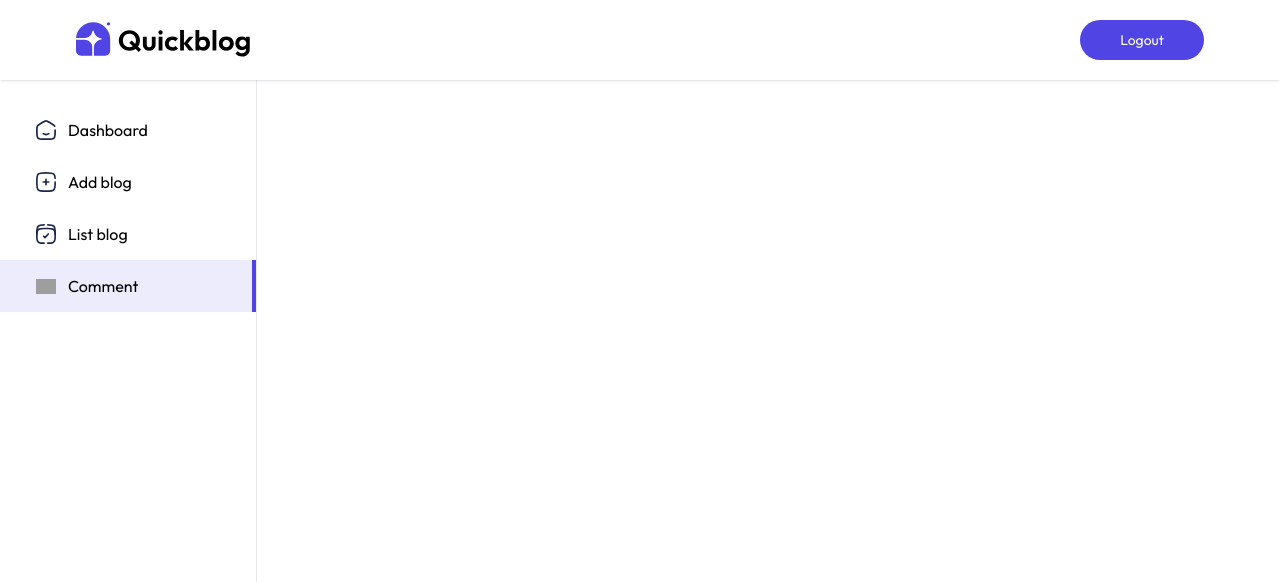
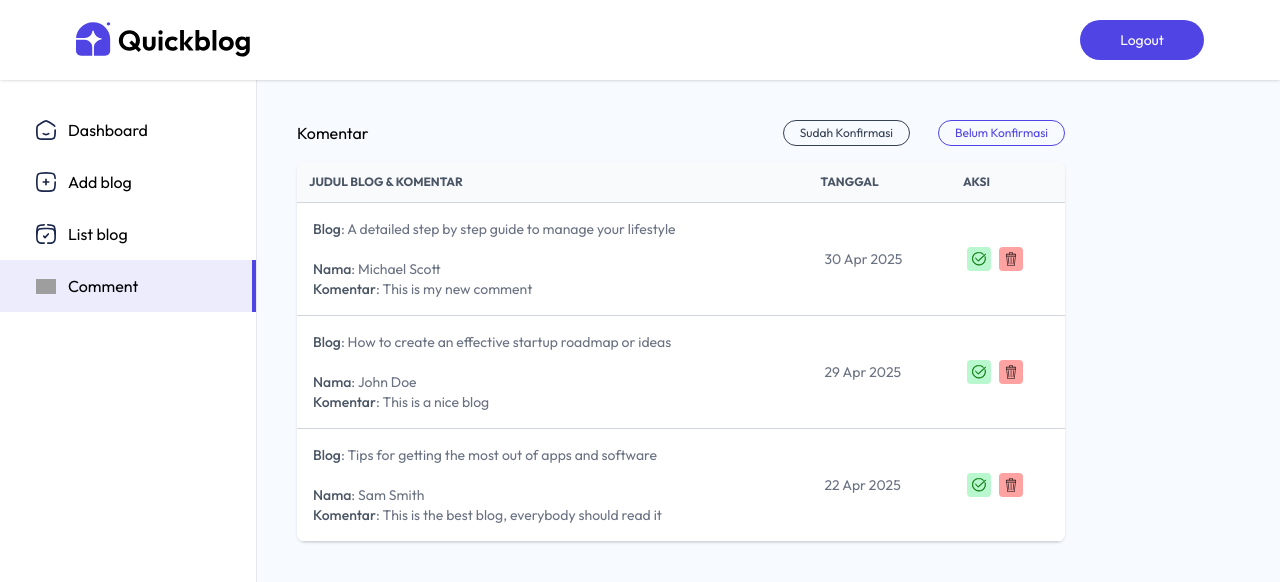
Before and after one commit to hajuenter/blog_app, a React (Vite) app in the folder client/: page /admin/comment in a window 1280 px wide. Shown: the top 582 px of the page. Built offline with nearby package versions, Linux system fonts and the light colour scheme; grey boxes are pictures that could not be loaded; a web font is replaced by a local one.

Commit message:
add comment page admin

```diff
--- /dev/null
+++ b/client/src/components/admin/CommentTableItem.jsx
@@ -0,0 +1,58 @@
+import React from "react";
+import { assets } from "../../assets/assets";
+
+const CommentTableItem = ({ comment, fetchComments }) => {
+  const { blog, createdAt } = comment;
+  const blogDate = new Date(createdAt);
+
+  return (
+    <tr className="border-y border-gray-300 whitespace-nowrap">
+      <td className="px-4 py-4">
+        <b className="font-medium text-gray-600">Blog</b>: {blog.title}
+        <br />
+        <br />
+        <b className="font-medium text-gray-600">Nama</b>: {comment.name}
+        <br />
+        <b className="font-medium text-gray-600">Komentar</b>: {comment.content}
+      </td>
+
+      <td className="px-4 py-4">
+        {blogDate.toLocaleDateString("id-ID", {
+          day: "2-digit",
+          month: "short",
+          year: "numeric",
+        })}
+      </td>
+
+      <td className="px-4 py-4">
+        <div className="flex items-center gap-2">
+          {!comment.isApproved ? (
+            <button
+              className="w-6 h-6 flex items-center justify-center rounded bg-green-200 hover:bg-green-400 transition-colors cursor-pointer"
+              title="Konfirmasi"
+            >
+              <img
+                src={assets.tick_icon}
+                alt="Approve"
+                className="w-3.5 h-3.5"
+              />
+            </button>
+          ) : (
+            <p className="text-xs bg-green-100 text-green-600 border border-green-600 rounded-full px-3 py-1">
+              Disetujui
+            </p>
+          )}
+
+          <button
+            className="w-6 h-6 flex items-center justify-center rounded bg-red-300 hover:bg-red-500 transition-colors cursor-pointer"
+            title="Hapus komentar"
+          >
+            <img src={assets.bin_icon} alt="Hapus" className="w-3.5 h-3.5" />
+          </button>
+        </div>
+      </td>
+    </tr>
+  );
+};
+
+export default CommentTableItem;
--- a/client/src/pages/admin/Comment.jsx
+++ b/client/src/pages/admin/Comment.jsx
@@ -1,11 +1,82 @@
-import React from 'react'
+import React, { useEffect, useState } from "react";
+import { comments_data } from "../../assets/assets";
+import CommentTableItem from "../../components/admin/CommentTableItem";
 
 const Comment = () => {
+  const [comment, setComment] = useState([]);
+  const [filter, setFilter] = useState("Belum Konfirmasi");
+
+  const fetchComment = () => {
+    setComment(comments_data);
+  };
+
+  useEffect(() => {
+    fetchComment();
+  }, []);
+
   return (
-    <div>
+    <div className="w-full h-full overflow-y-auto p-4 md:p-10 bg-blue-50/50 pb-4">
+      <div className="flex flex-col md:flex-row md:justify-between md:items-center max-w-3xl mb-4 gap-2">
+        <h1>Komentar</h1>
 
+        <div className="flex gap-1 md:gap-3 lg:gap-4 xl:gap-7">
+          <button
+            onClick={() => setFilter("Sudah Konfirmasi")}
+            className={`shadow-custom-sm px-1 py-0 border rounded-full lg:px-4 lg:py-1 cursor-pointer text-xs
+              ${
+                filter === "Sudah Konfirmasi" ? "text-primary" : "text-gray-700"
+              }`}
+          >
+            Sudah Konfirmasi
+          </button>
+
+          <button
+            onClick={() => setFilter("Belum Konfirmasi")}
+            className={`shadow-custom-sm border rounded-full px-4 py-1 cursor-pointer text-xs
+              ${
+                filter === "Belum Konfirmasi" ? "text-primary" : "text-gray-700"
+              }`}
+          >
+            Belum Konfirmasi
+          </button>
+        </div>
+      </div>
+
+      <div className="relative mt-4 max-w-3xl overflow-x-auto bg-white shadow rounded-lg scrollbar-hide">
+        <table className="w-full text-sm text-gray-500">
+          <thead className="text-xs text-gray-600 text-left uppercase bg-gray-50">
+            <tr>
+              <th scope="col" className="px-3 py-3">
+                Judul Blog & Komentar
+              </th>
+              <th scope="col" className="px-3 py-3">
+                Tanggal
+              </th>
+              <th scope="col" className="px-3 py-3">
+                Aksi
+              </th>
+            </tr>
+          </thead>
+          <tbody>
+            {comment
+              .filter((comment) => {
+                if (filter === "Sudah Konfirmasi")
+                  return comment.isApproved === true;
+                return comment.isApproved === false;
+              })
+              .map((comment, index) => (
+                <CommentTableItem
+                  key={comment._id}
+                  comment={comment}
+                  index={index + 1}
+                  fetchComments={fetchComment}
+                />
+              ))}
+          </tbody>
+        </table>
+      </div>
     </div>
-  )
-}
+  );
+};
 
-export default Comment
+export default Comment;
--- a/client/src/pages/admin/Dashboard.jsx
+++ b/client/src/pages/admin/Dashboard.jsx
@@ -20,7 +20,8 @@ const Dashboard = () => {
 
   return (
     <div className="w-full h-full overflow-y-auto p-4 md:p-10 bg-blue-50/50 pb-4">
-      <div className="flex flex-col sm:flex-row sm:flex-wrap gap-4">
+      <h1>Dashboard</h1>
+      <div className="flex mt-4 flex-col sm:flex-row sm:flex-wrap gap-4">
         <div className="flex items-center gap-4 bg-white p-4 w-full sm:min-w-58 sm:flex-1 rounded shadow cursor-pointer hover:scale-105 transition-all">
           <img src={assets.dashboard_icon_1} alt="" />
           <div>
--- a/client/src/pages/admin/ListBlog.jsx
+++ b/client/src/pages/admin/ListBlog.jsx
@@ -27,35 +27,35 @@ const ListBlog = () => {
               <tr>
                 <th
                   scope="col"
-                  className="px-3 py-4 text-left"
+                  className="px-3 py-3 text-left"
                   style={{ width: "50px" }}
                 >
                   #
                 </th>
                 <th
                   scope="col"
-                  className="px-3 py-4 text-left"
+                  className="px-3 py-3 text-left"
                   style={{ minWidth: "150px" }}
                 >
                   Judul Blog
                 </th>
                 <th
                   scope="col"
-                  className="px-3 py-4 text-left"
+                  className="px-3 py-3 text-left"
                   style={{ width: "100px" }}
                 >
                   Tanggal
                 </th>
                 <th
                   scope="col"
-                  className="px-3 py-4 text-left"
+                  className="px-3 py-3 text-left"
                   style={{ width: "80px" }}
                 >
                   Status
                 </th>
                 <th
                   scope="col"
-                  className="px-3 py-4 text-left"
+                  className="px-3 py-3 text-left"
                   style={{ width: "120px" }}
                 >
                   Aksi
```
